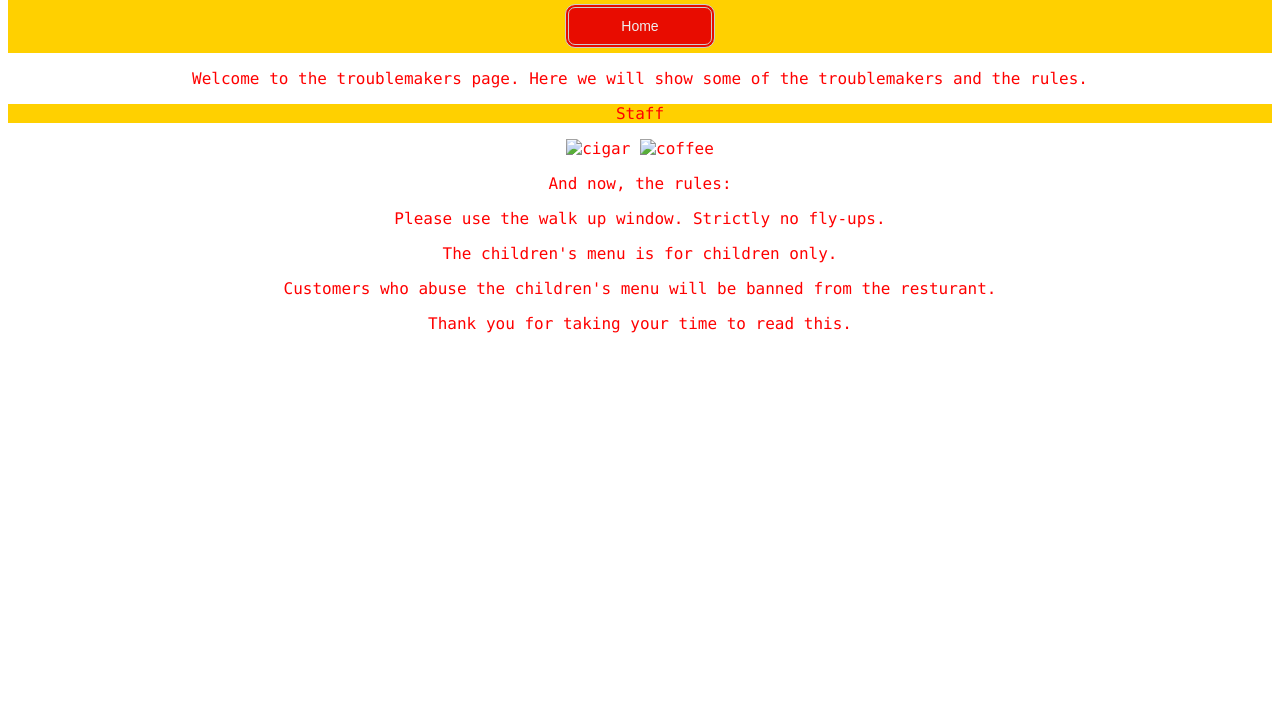
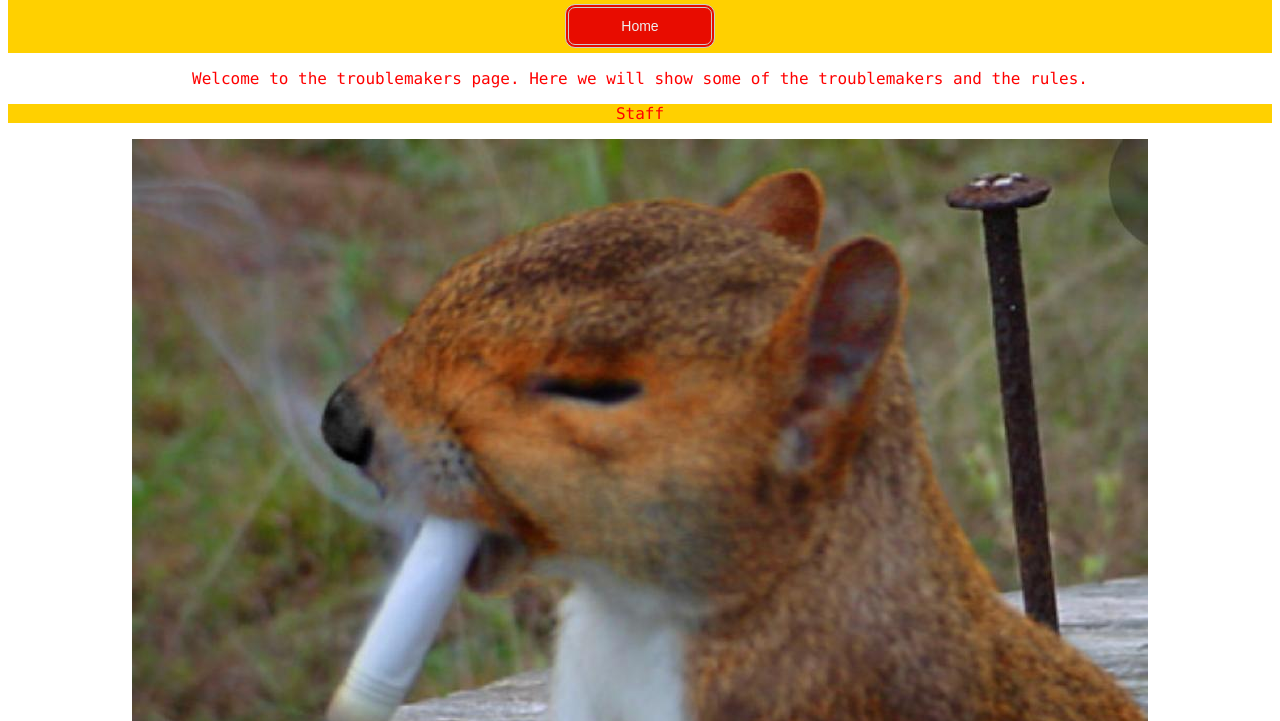
Before and after one commit to TornadoTES/tornadotes.github.io, a plain HTML site: page troublemakers.html in a window 1280 px wide. Shown: the part 68-789 px from the top of the page. Drawn offline with Linux system fonts and the light colour scheme.

Commit message:
Update troublemakers.html

```diff
--- a/troublemakers.html
+++ b/troublemakers.html
@@ -11,8 +11,8 @@
       <p> Staff </p>
     </div>
     <body>
-      <img src="wtb-main/images/169e66b4-fcc1-42a3-95e7-7c3c9aa1db55.jpg" alt="cigar">
-      <img src="wtb-main/images/e46e53ba-d42e-43a3-a738-f1dc0c890fd9.jpg" alt="coffee">
+      <img src="../images/169e66b4-fcc1-42a3-95e7-7c3c9aa1db55.jpg" alt="cigar">
+      <img src="../images/e46e53ba-d42e-43a3-a738-f1dc0c890fd9.jpg" alt="coffee">
       <p> And now, the rules: </p>
       <p> Please use the walk up window. Strictly no fly-ups. </p>
       <p> The children's menu is for children only. </p>
```
